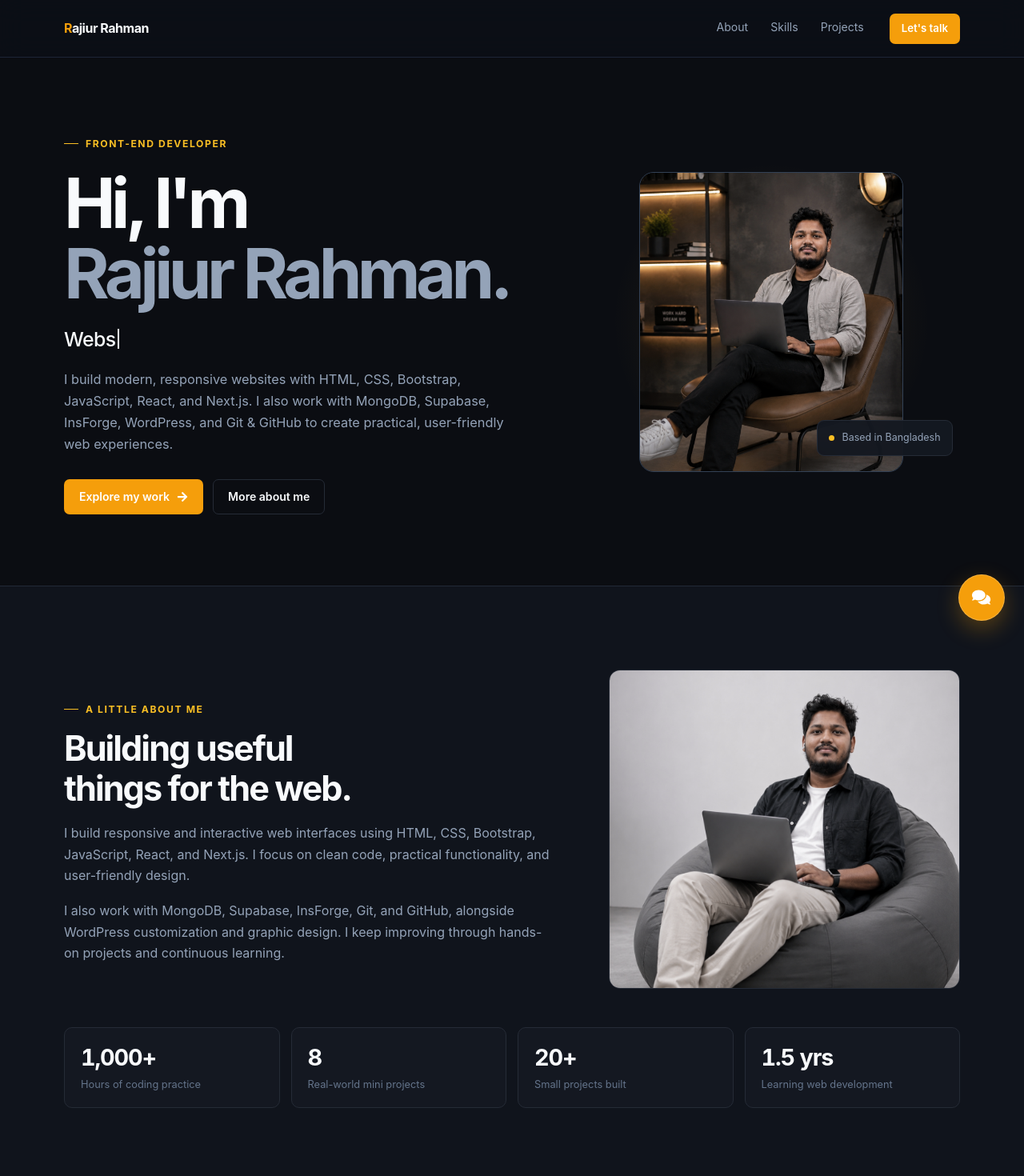
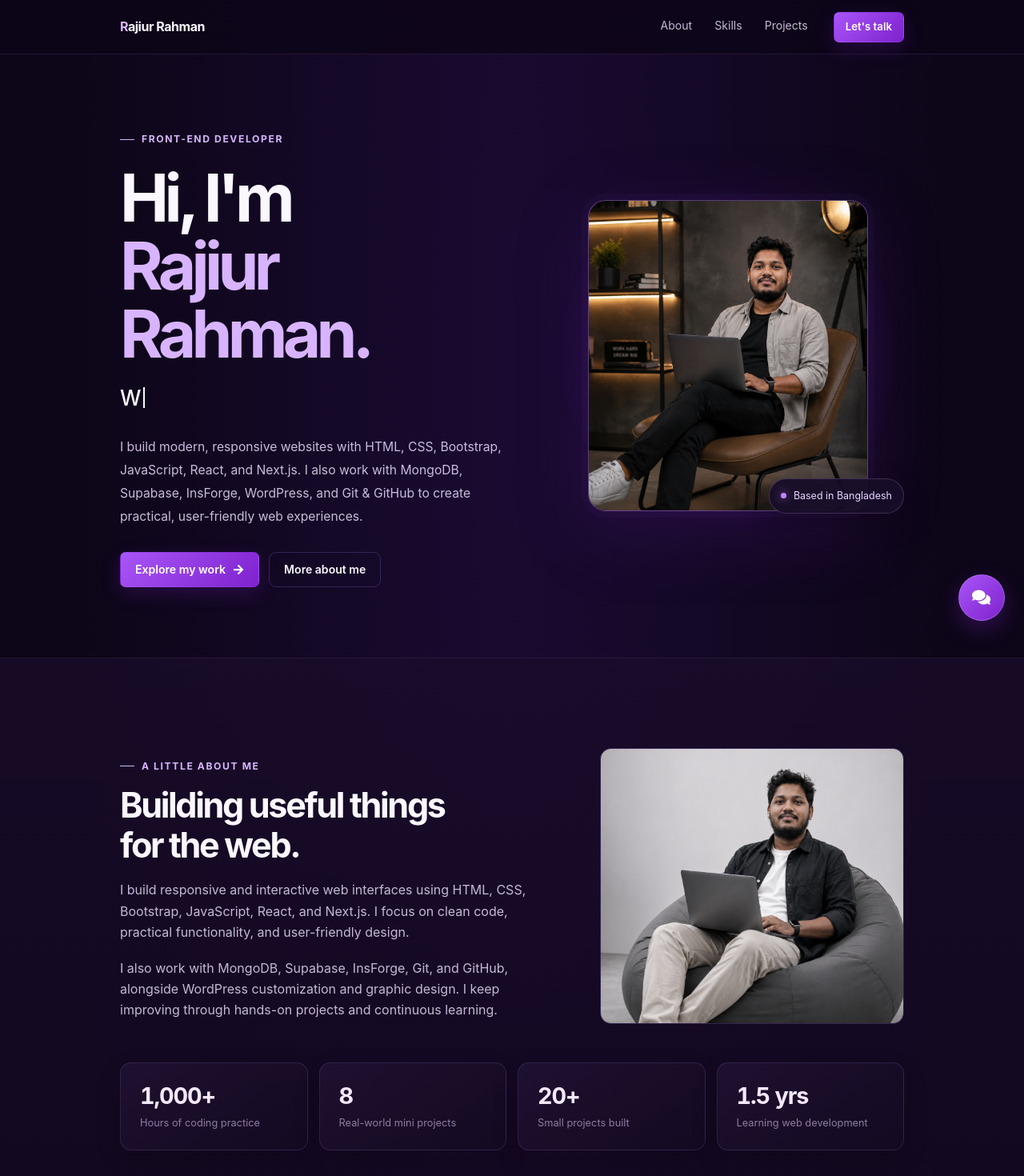
Before and after one commit to rajiur-developer/portfolio, a Next.js app: page / in a window 1280 px wide. Shown: the top 1470 px of the page at 80% size. Built offline with nearby package versions, Linux system fonts and the light colour scheme.

Commit message:
Refresh portfolio UI with purple reference-inspired styling

```diff
--- a/app/globals.css
+++ b/app/globals.css
@@ -1332,3 +1332,50 @@ a {
     max-width: none;
   }
 }
+/* Reference-inspired visual refresh — styling only; content and images remain unchanged */
+:root{--bg:#0d0618;--surface:#180d29;--surface-soft:#13091f;--border:rgba(184,130,255,.18);--border-soft:rgba(184,130,255,.12);--indigo:#a855f7;--indigo-hover:#9333ea;--indigo-tint:rgba(168,85,247,.13);--sky:#c084fc;--heading:#fbf7ff;--body:#c5b8d4;--muted:#8e7ca2}
+body{background:radial-gradient(ellipse at 50% 8%,rgba(91,33,182,.16),transparent 34rem),radial-gradient(ellipse at 88% 48%,rgba(126,34,206,.09),transparent 30rem),var(--bg)}
+.container,.nav-inner{width:min(980px,calc(100% - 48px))}
+.section{padding-block:112px}
+.nav{height:68px;border-bottom-color:rgba(192,132,252,.13);background:rgba(13,6,24,.82)}
+.logo span,.nav-links a:hover,.nav-links a:focus-visible,.eyebrow{color:#d8b4fe}
+.hero{min-height:650px;grid-template-columns:1.05fr .95fr;gap:54px;padding-block:88px}
+.hero-copy h1{font-size:clamp(3.3rem,6.4vw,5.15rem);letter-spacing:-.07em;line-height:1.04}
+.hero-copy h1 span{color:#d8b4fe}
+.hero-copy h2{margin-top:16px;font-size:clamp(1.25rem,2.2vw,1.65rem)}
+.hero-copy p{max-width:49ch;margin-top:24px;color:#cbbbdc;font-size:.98rem;line-height:1.85}
+.hero-visual{min-height:470px}
+.hero-visual::before{width:min(430px,100%);background:radial-gradient(circle,rgba(147,51,234,.32),rgba(126,34,206,.12) 43%,transparent 72%);filter:blur(5px)}
+.avatar-frame{width:min(350px,84%);aspect-ratio:.9;border:1px solid rgba(216,180,254,.3);border-radius:22px;background:linear-gradient(145deg,rgba(88,28,135,.55),rgba(24,13,41,.95));box-shadow:0 24px 90px rgba(88,28,135,.26),0 0 0 8px rgba(168,85,247,.035)}
+.avatar{filter:saturate(.92)}
+.availability{right:0;bottom:8%;border-color:rgba(216,180,254,.2);border-radius:999px;background:rgba(24,13,41,.94);color:#e9d5ff;box-shadow:0 12px 35px rgba(0,0,0,.25)}
+.availability::before{background:#c084fc;box-shadow:0 0 12px rgba(192,132,252,.8)}
+.section-heading h2,.section-title,.about-copy h2,.experience-intro h2{letter-spacing:-.055em}
+.section-band{background:linear-gradient(180deg,rgba(25,12,42,.78),rgba(18,8,31,.9));border-block-color:rgba(184,130,255,.12)}
+.stat,.skill,.project,.contact-details{border-color:rgba(184,130,255,.16);border-radius:14px;background:linear-gradient(145deg,rgba(31,17,49,.94),rgba(20,10,33,.96));box-shadow:0 12px 34px rgba(0,0,0,.12)}
+.stat{padding:24px}.stat strong{color:#f3e8ff}
+.stat strong small,.skill h3 svg,.contact-detail svg,.skill li svg{color:#c084fc}
+.skill{min-height:200px;padding:25px;transition:transform .25s ease,border-color .25s ease,box-shadow .25s ease}
+.skill:hover,.project:hover{border-color:rgba(192,132,252,.55);box-shadow:0 18px 44px rgba(76,29,149,.2)}
+.skill li{border-color:rgba(192,132,252,.2);border-radius:999px;background:rgba(168,85,247,.1);color:#e9d5ff}
+.skill li:hover{border-color:rgba(216,180,254,.48);background:rgba(168,85,247,.2);color:#fff}
+.project-preview{background:radial-gradient(ellipse at 50% 0%,rgba(147,51,234,.2),transparent 72%),#13091f}
+.preview-window{border-color:rgba(192,132,252,.22);border-radius:11px;background:#180d29}
+.preview-lines i:first-child{background:#c084fc}
+.preview-graphic{border-color:rgba(192,132,252,.25);background:rgba(168,85,247,.12);color:#d8b4fe}
+.project-link{color:#d8b4fe}
+.timeline::before{background:rgba(184,130,255,.2)}
+.timeline-item::before{background:#c084fc;box-shadow:0 0 0 1px #c084fc,0 0 18px rgba(192,132,252,.45)}
+.timeline-item:hover h3{color:#e9d5ff}
+.story-note{border-left-color:#c084fc;background:rgba(168,85,247,.08)}
+.btn-primary{background:linear-gradient(135deg,#a855f7,#7e22ce);box-shadow:0 8px 24px rgba(126,34,206,.22)}
+.btn-primary:hover{background:linear-gradient(135deg,#9333ea,#6b21a8)}
+.btn-secondary,.socials a,.contact-channel{border-color:rgba(184,130,255,.22);border-radius:9px}
+.btn-secondary:hover,.socials a:hover,.contact-channel:hover{border-color:rgba(192,132,252,.62);background:rgba(168,85,247,.12)}
+.form input,.form textarea{border-color:rgba(184,130,255,.2);border-radius:9px;background:rgba(13,6,24,.8)}
+.form input:focus,.form textarea:focus{border-color:#c084fc;box-shadow:0 0 0 3px rgba(168,85,247,.14)}
+.floating-contact-toggle{background:linear-gradient(135deg,#a855f7,#7e22ce);box-shadow:0 10px 28px rgba(126,34,206,.32)}
+.floating-contact-toggle:hover{background:#9333ea}
+.floating-contact-menu{border-color:rgba(184,130,255,.2);background:#180d29}
+@media(max-width:820px){.hero{gap:28px;min-height:590px}}
+@media(max-width:640px){.container,.nav-inner{width:min(100% - 36px,520px)}.hero{padding-block:64px 52px;gap:18px}.hero-visual{min-height:330px}.avatar-frame{width:min(275px,72%)}.section{padding-block:76px}}
```
